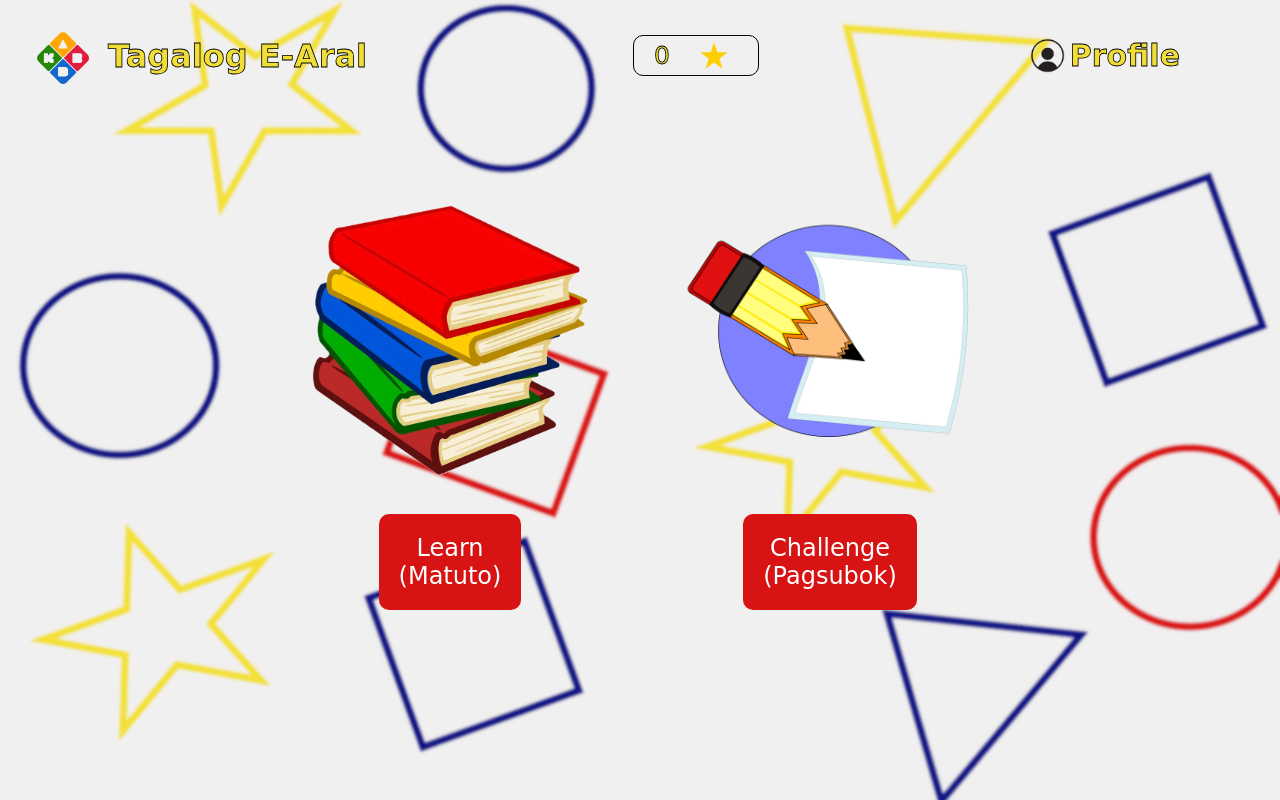
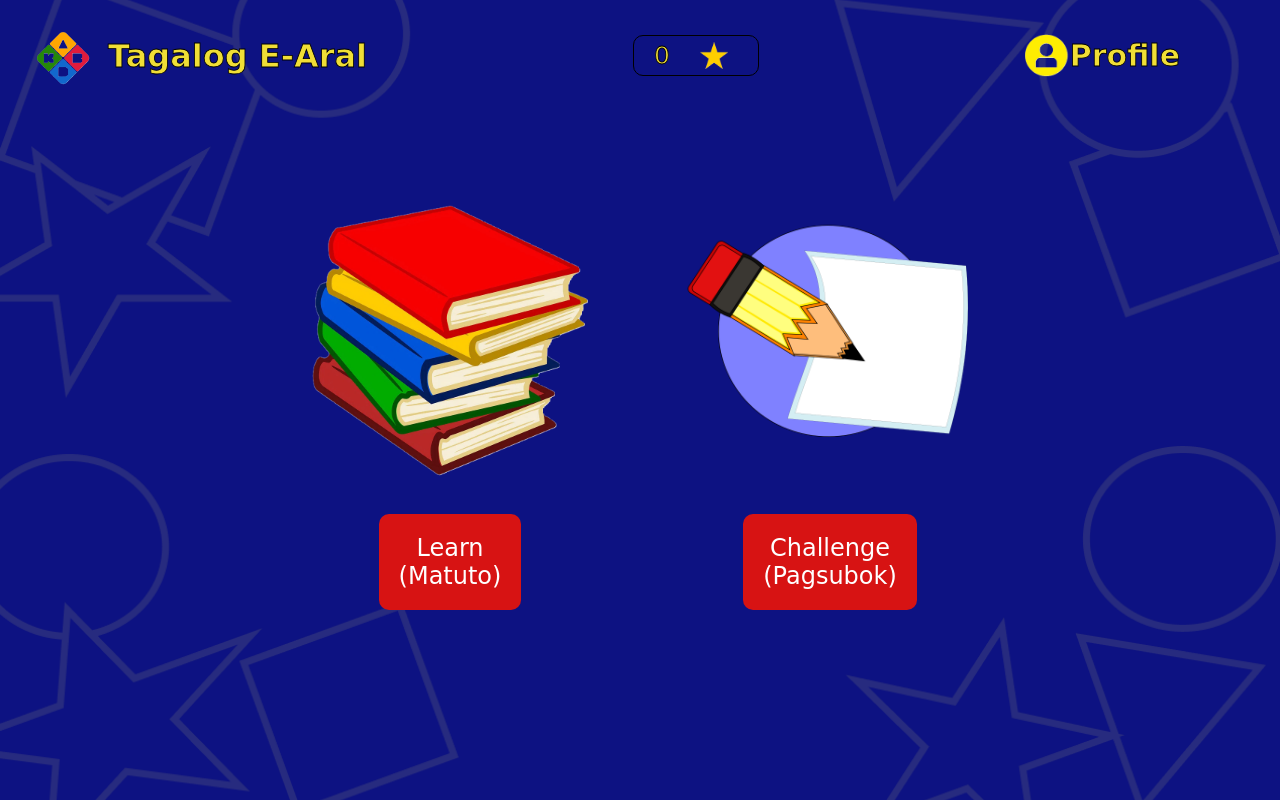
Before and after one commit to Drian96/Tagalog-E-Aral, a PHP site: page /user/main.php in a window 1280 px wide. Run offline with PHP 8.4, Linux system fonts and the light colour scheme.

Commit message:
file progress

```diff
--- a/css/style.css
+++ b/css/style.css
@@ -12,7 +12,7 @@
     --white-color: #EEEDED;
 }
 body {
-    background-image: url("../Image/BGG.png");
+    background-image: url("../Image/BG.png");
     background-position: center;
     background-size: cover;
     height: 100vh;
@@ -48,7 +48,7 @@ header{
 
 .mini-title img {
     margin-top: 5px;
-    width: 50px;
+    width: 105px;
     height: auto;
 }
 /***menu for logout**/
--- a/sql/user.sql
+++ b/sql/user.sql
@@ -24,7 +24,6 @@ CREATE TABLE questions (
     choice1 VARCHAR(55) NOT NULL,
     choice2 VARCHAR(55) NOT NULL,
     choice3 VARCHAR(55) NOT NULL,
-    choice4 VARCHAR(55) NOT NULL,
     correctChoice INT NOT NULL,
     starsValue INT CHECK (starsValue BETWEEN 1 AND 3)
 );
--- a/user/animals.php
+++ b/user/animals.php
@@ -67,7 +67,7 @@ $result = $conn->query($sql);
 
     <header>
         <div class="mini-title">
-            <a href="Alearn.php">
+            <a href="learn.php">
                 <div class="title-content">
                     <img src="../image/backArrow.png" alt="back-button">
                     <h1>Tagalog E-Aral</h1>
--- a/user/challenge.php
+++ b/user/challenge.php
@@ -79,7 +79,7 @@
 
         <div class="container">
             <a href="average.php">
-                <img src="../image/average.jpg" alt="Average-Image" class="container-image">
+                <img src="../image/average.png" alt="Average-Image" class="container-image">
                 <button class="container-button">Average<br>(Katamtaman)</button>
             </a>
         </div>
--- a/user/colors.php
+++ b/user/colors.php
@@ -67,7 +67,7 @@ $result = $conn->query($sql);
 
     <header>
         <div class="mini-title">
-            <a href="Alearn.php">
+            <a href="learn.php">
                 <div class="title-content">
                     <img src="../image/backArrow.png" alt="back-button">
                     <h1>Tagalog E-Aral</h1>
--- a/user/main.php
+++ b/user/main.php
@@ -21,7 +21,7 @@
             --white-color: #EEEDED;
         }
         body {
-            background-image: url("../Image/BGG.png");
+            background-image: url("../Image/BG.png");
             background-position: center;
             background-size: cover;
             height: 100vh;
@@ -249,7 +249,7 @@
 
         <a href="boy.php">
             <div class="profile">
-                <img class="profile-icon" src="../image/PLogo.png" alt="Profile Icon"/>
+                <img class="profile-icon" src="../image/profile-logo.png" alt="Profile Icon"/>
                 <h2>Profile</h2>
             </div>
         </a>
```
Also changed, not shown: Image/BG.png, Image/PLogo.png (deleted), Image/average.jpg (deleted), Image/average.png (added), Image/backArrow.png, Image/profile-logo.png (added), README.md.
